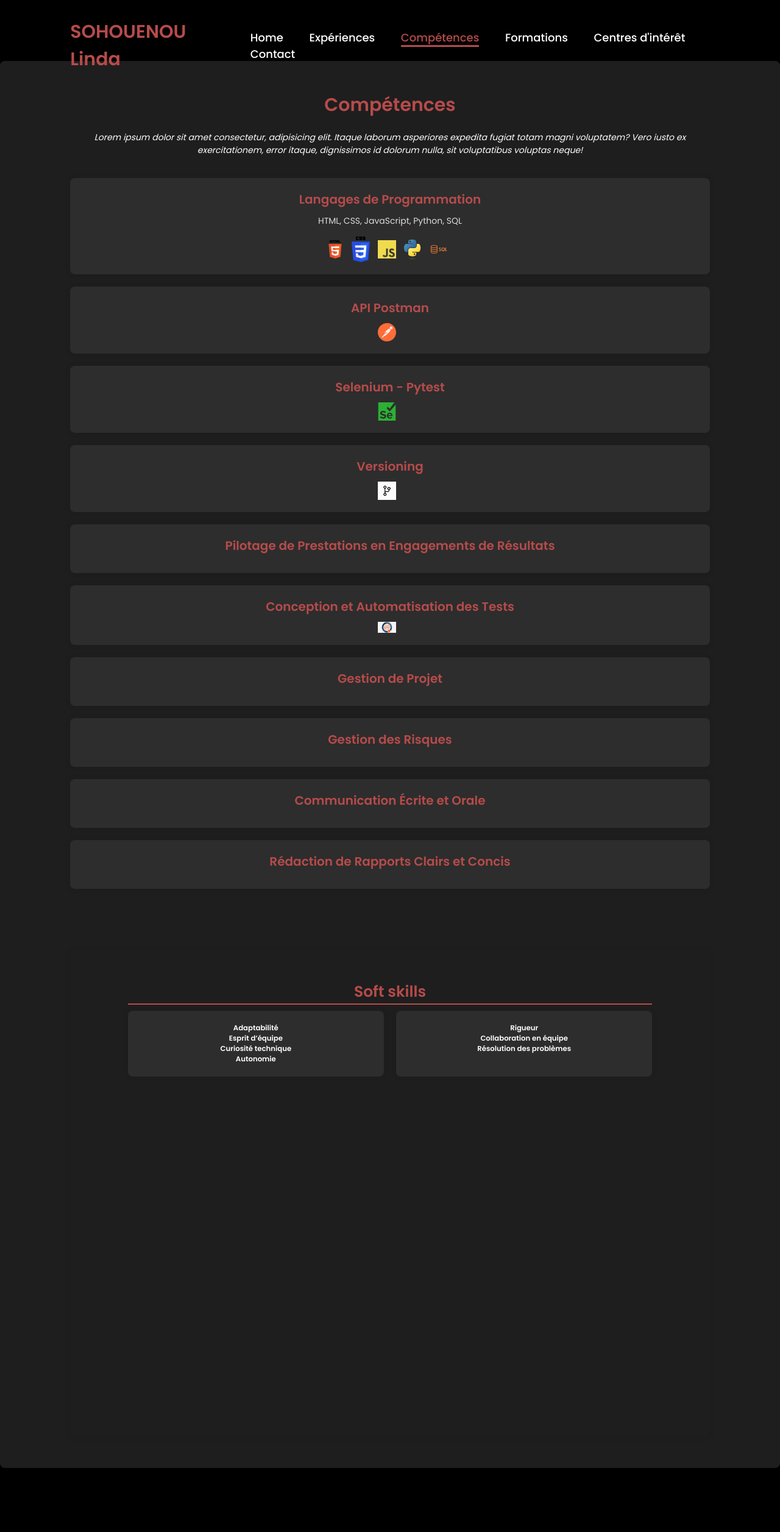
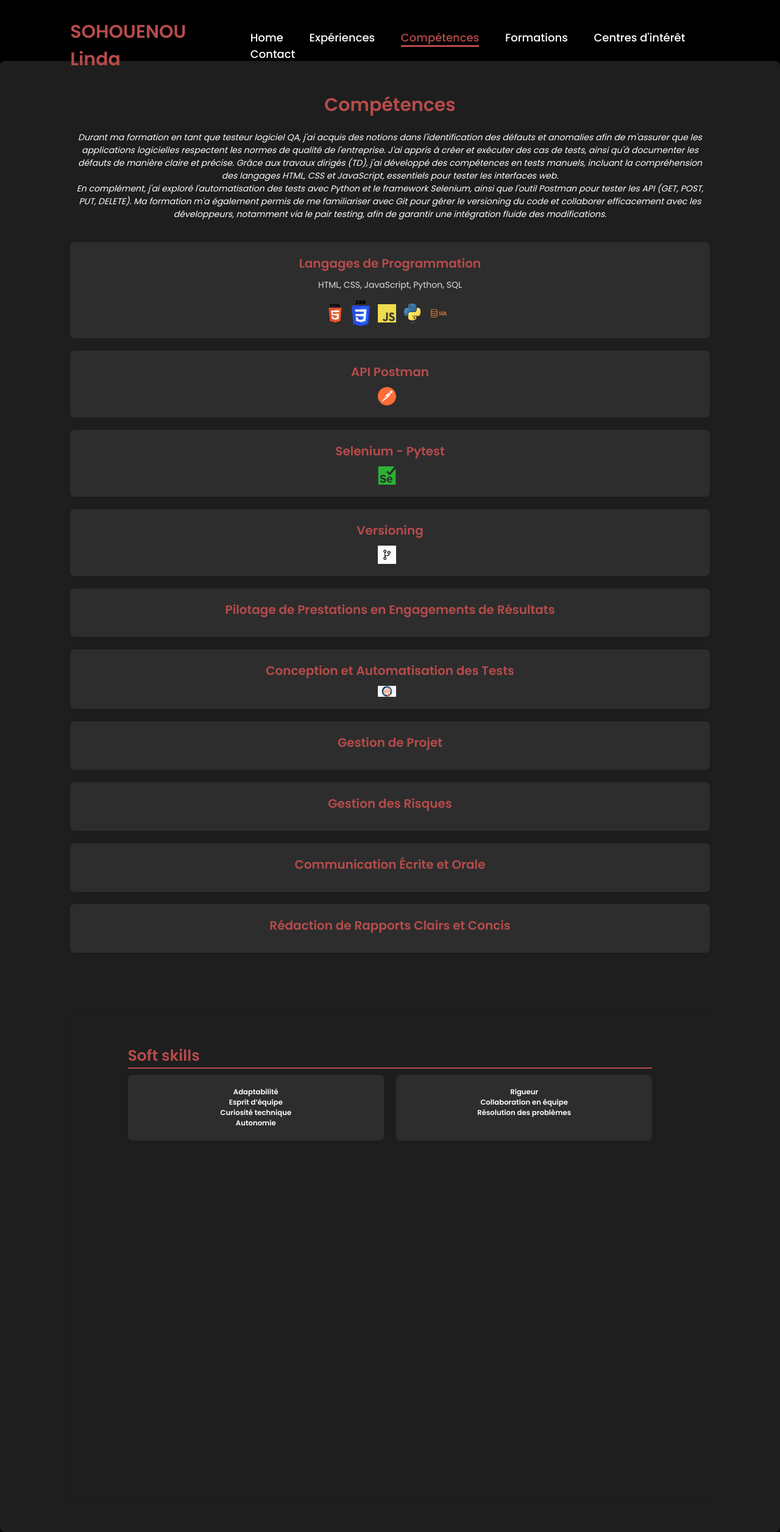
Before and after one commit to linher100106/linda-cv, a plain HTML site: page competence.html in a window 1280 px wide. Shown: the whole page at 61% size. Before the commit the page ends 2408 px from the top, so only its background shows below. Drawn offline with Linux system fonts and the light colour scheme.

Commit message:
competnence texte et modification css

```diff
--- a/competence.html
+++ b/competence.html
@@ -24,11 +24,8 @@
         <section class="skills">
             <h1>Compétences</h1>
             <div class="skill-desc">
-                Lorem ipsum dolor sit amet consectetur, adipisicing
-                elit. Itaque laborum asperiores expedita fugiat
-                totam magni voluptatem? Vero iusto ex exercitationem,
-                error itaque, dignissimos id dolorum nulla,
-                sit voluptatibus voluptas neque!
+               <p>Durant ma formation en tant que testeur logiciel QA, j'ai acquis des notions dans l'identification des défauts et anomalies afin de m'assurer que les applications logicielles respectent les normes de qualité de l'entreprise. J'ai appris à créer et exécuter des cas de tests, ainsi qu'à documenter les défauts de manière claire et précise. Grâce aux travaux dirigés (TD), j'ai développé des compétences  en tests manuels, incluant la compréhension des langages HTML, CSS et JavaScript, essentiels pour tester les interfaces web.</p>
+               <p>En complément, j'ai exploré l'automatisation des tests avec Python et le framework Selenium, ainsi que l'outil Postman pour tester les API (GET, POST, PUT, DELETE). Ma formation m'a également permis de me familiariser avec Git pour gérer le versioning du code et collaborer efficacement avec les développeurs, notamment via le pair testing, afin de garantir une intégration fluide des modifications. </p>
             </div>
 
             <!-- Hard Skills avec barres de progression -->
--- a/style.css
+++ b/style.css
@@ -441,7 +441,7 @@ form button:hover {
     border-radius: 8px;
     box-shadow: 0 0 10px rgba(0, 0, 0, 0.1);
     margin-top: 10rem;
-    text-align: center;
+    text-align: left;
 }
 
 .interests h1 {
@@ -501,7 +501,7 @@ form button:hover {
     border-radius: 8px;
     box-shadow: 0 0 10px rgba(0, 0, 0, 0.1);
     margin-top: 10rem;
-    text-align: center;
+    text-align: left;
 }
 
 .education h1 {
@@ -521,7 +521,7 @@ form button:hover {
     margin-left: 20px;
     border-left: 2px solid #b74b4b;
     margin-bottom: 2rem;
-    position: relative;-
+    position: relative;
 }
 
 .education-item::before {
@@ -532,7 +532,7 @@ form button:hover {
     height: 12px;
     background-color: #b74b4b;
     border-radius: 50%;
-    top: 2rem;
+    top: 2.7rem;
 }
 
 .education-year h2 {
```
Also changed, not shown: 1 other file.
